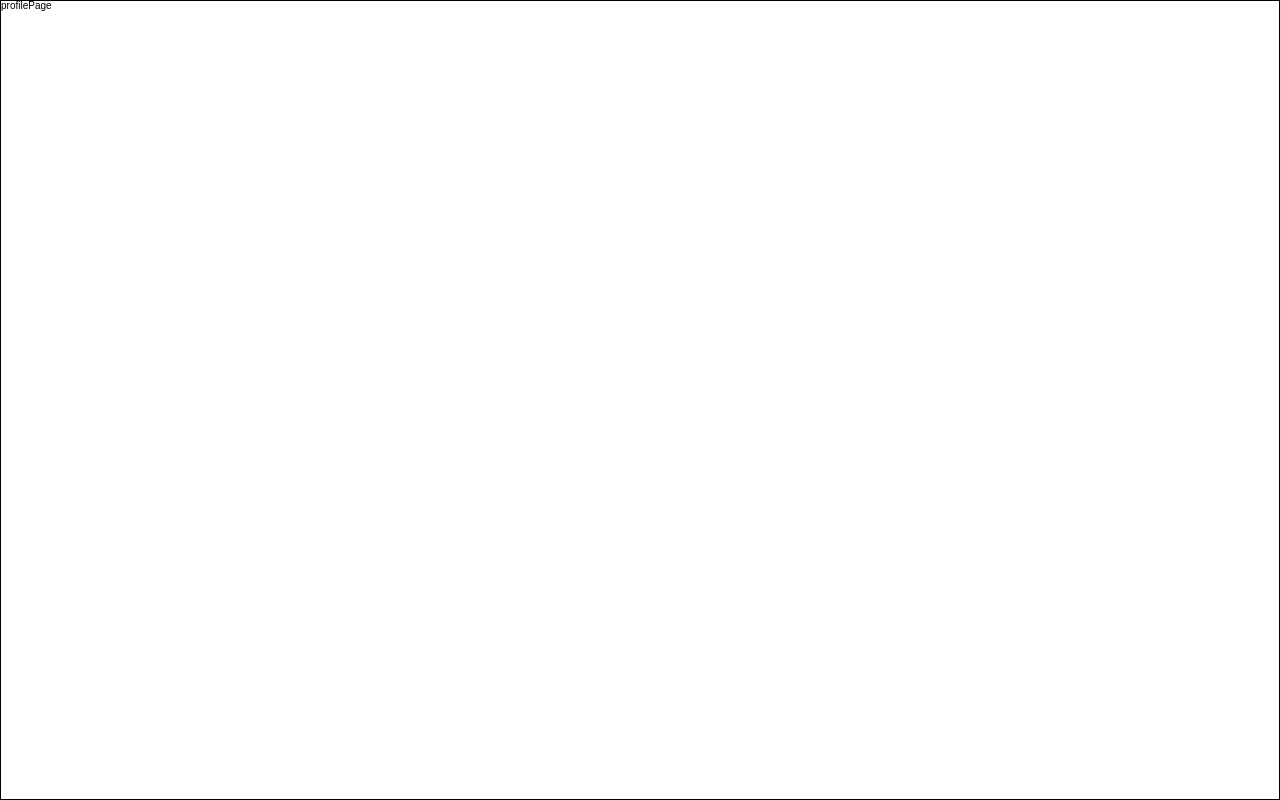
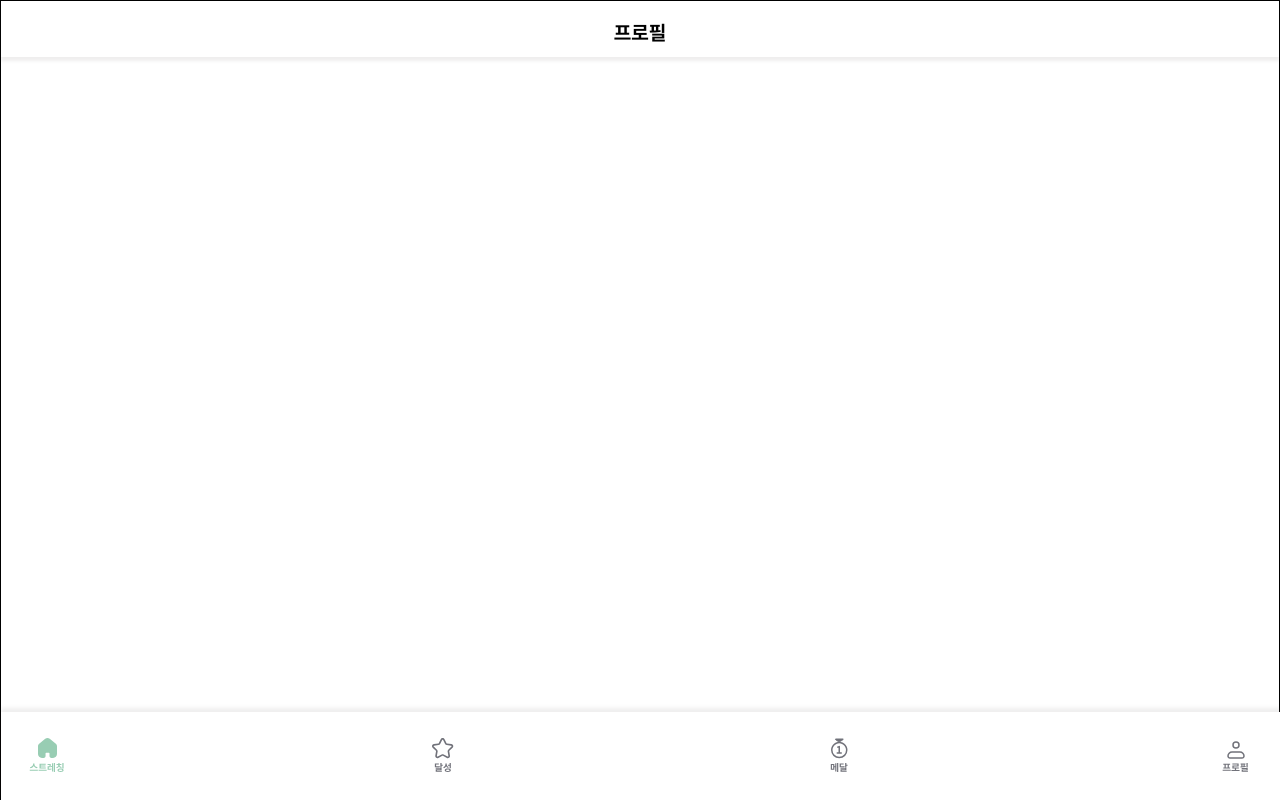
Before and after one commit to Turtled-swimmers/turtled_web, a React (Vite) app: page /profile in a window 1280 px wide. Built offline with nearby package versions, Linux system fonts and the light colour scheme.

Commit message:
[ feat ] 푸터 연결

```diff
--- a/src/pages/CalendarPage.tsx
+++ b/src/pages/CalendarPage.tsx
@@ -1,6 +1,11 @@
+import CalendarHeader from "../components/common/CalendarHeader";
+import Footer from "../components/common/Footer";
 
 export default function CalendarPage() {
   return (
-    <div>calendarPage</div>
-  )
+    <>
+      <CalendarHeader />
+      <Footer />
+    </>
+  );
 }
--- a/src/pages/MedalPage.tsx
+++ b/src/pages/MedalPage.tsx
@@ -1,6 +1,11 @@
+import Footer from "../components/common/Footer";
+import MedalHeader from "../components/common/MedalHeader";
 
 export default function MedalPage() {
   return (
-    <div>medalPage</div>
-  )
+    <>
+      <MedalHeader />
+      <Footer />
+    </>
+  );
 }
--- a/src/pages/ProfilePage.tsx
+++ b/src/pages/ProfilePage.tsx
@@ -1,6 +1,11 @@
+import Footer from "../components/common/Footer";
+import ProfileHeader from "../components/common/ProfileHeader";
 
 export default function ProfilePage() {
   return (
-    <div>profilePage</div>
-  )
+    <>
+      <ProfileHeader />
+      <Footer />
+    </>
+  );
 }
```
